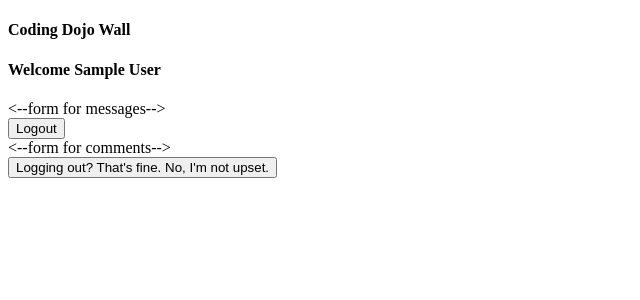
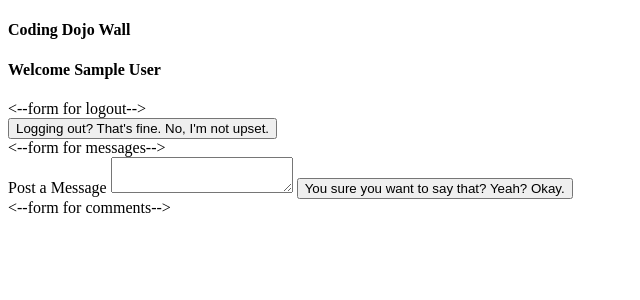
Before and after one commit to aileapatrinely/PHPTheWall, a PHP site: page /success.php in a window 1280 px wide. Shown: the top 300 px of the page, without its empty margins (0-640 px from the left). Run offline with PHP 8.4, Linux system fonts and the light colour scheme; the visitor is signed in with stand-in values (Sample User, id 1).

Commit message:
creates form for posting messages in success.php

```diff
--- a/success.php
+++ b/success.php
@@ -11,21 +11,24 @@
     <h4>Coding Dojo Wall</h4>
     <h4>Welcome <?= $_SESSION['first_name']?></h4>
     <div>
-    <--form for messages-->
+<--form for logout-->
     <form action="process.php" method="post">
         <input type="hidden" name="action" value="logout">
-        <input type="submit" value="Logout">
+        <input type="submit" value="Logging out? That's fine. No, I'm not upset.">
     </form>
 </div>
 <div>
-    <form>
-        <--form for comments-->
+    <--form for messages-->
+    <form action="process.php" method="post">
+        <label for="message">Post a Message</label>
+        <input type="hidden" name="action" value="new_message">
+        <textarea id="messaage" name="message"></textarea>
+        <input type="submit" value="You sure you want to say that? Yeah? Okay.">
 </form>
 </div>
 <div>
+<--form for comments-->
 <form action="process.php" method="post">
-        <input type="hidden" name="action" value="logout">
-        <input type="submit" value="Logging out? That's fine. No, I'm not upset.">
 </form>
 </div>
 </body>
```
